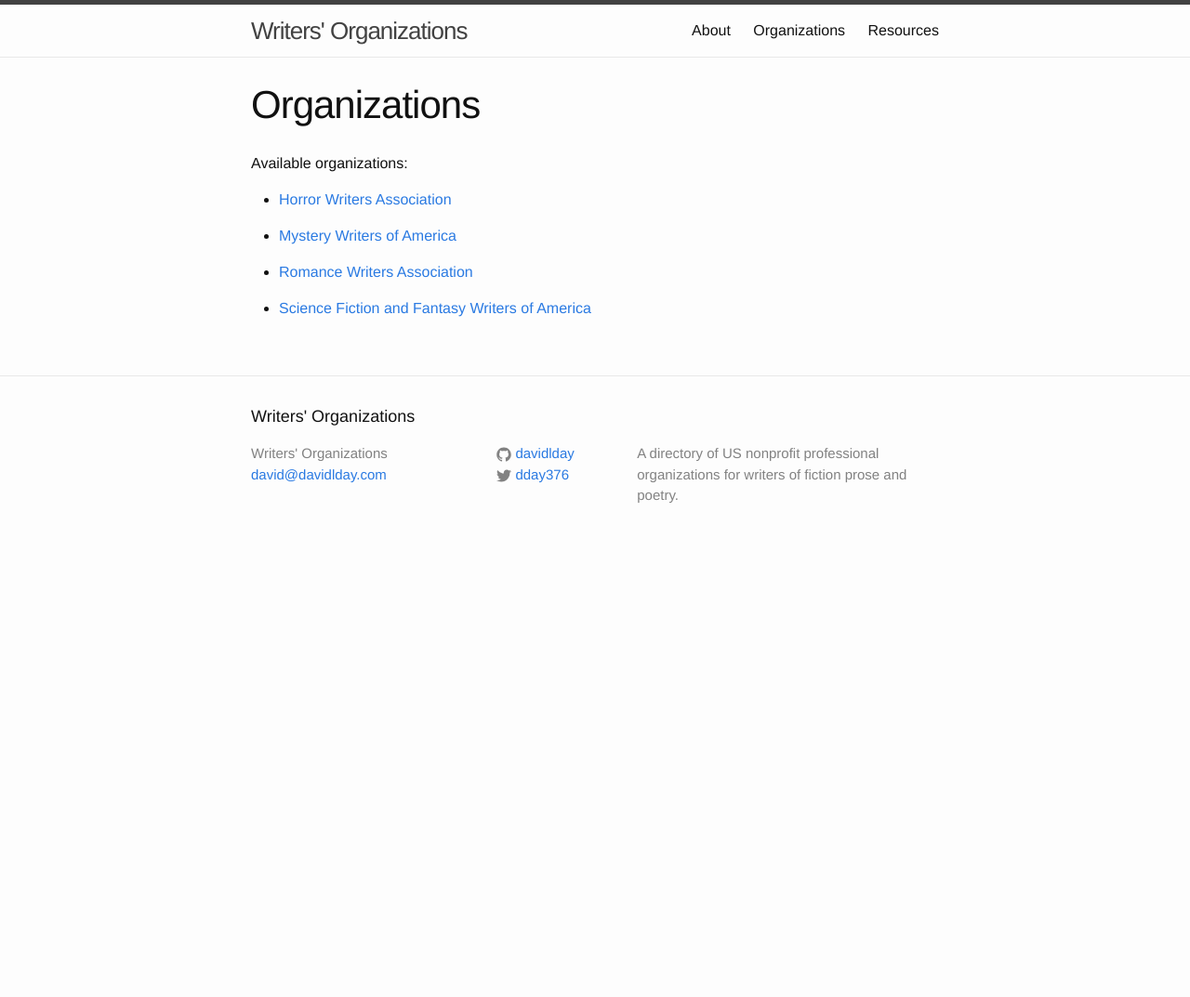
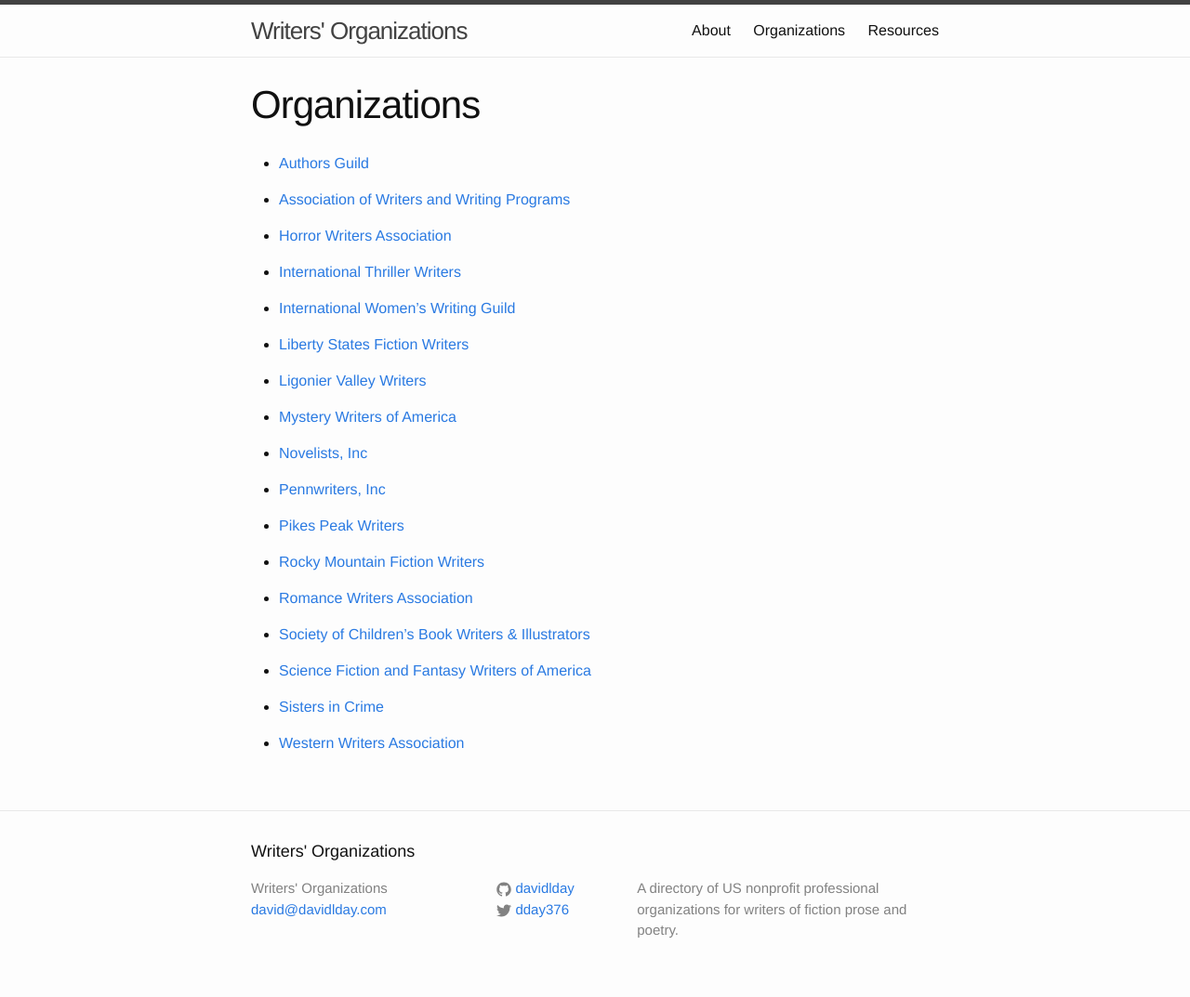
Before and after one commit to davidlday/writers-organizations, a Jekyll site: the page built from orgs/index.md, in a window 1280 px wide. Shown: the whole page at 93% size. Built offline with Jekyll 4.4.1, drawn with Linux system fonts in a browser that asks for light colours; before the commit the page ends 900 px from its top, so only the background shows below that.

Commit message:
Added stubs for all organizations so far.

```diff
--- a/_data/organizations.yml
+++ b/_data/organizations.yml
@@ -44,16 +44,173 @@
 
 
 #itw,ITW,International Thriller Writers,501(c)(6),Delaware,2004,N,13-4287988,http://thrillerwriters.org/,http://thrillerwriters.org/about-itw/bylaws/,http://nccsweb.urban.org/communityplatform/nccs/organization/profile/id/134287988,https://projects.propublica.org/nonprofits/organizations/134287988,http://www.guidestar.org/profile/13-4287988
+
+itw:
+  acronym: ITW
+  name: International Thriller Writers
+  irc: 501(c)(6)
+  incorporated_state: Delaware
+  year_formed: 2004
+  paid_offices: N
+  ein: 13-4287988
+  url: http://thrillerwriters.org/
+  bylaws_url: http://thrillerwriters.org/about-itw/bylaws/
+
+
 #ag,AG,Authors Guild,501(c)(3),New York,1964,Y,13-2509231,https://www.authorsguild.org/,,http://nccsweb.urban.org/communityplatform/nccs/organization/profile/id/132509231,https://projects.propublica.org/nonprofits/organizations/132509231,http://www.guidestar.org/profile/13-2509231
+
+ag:
+  acronym: AG
+  name: Authors Guild
+  irc: 501(c)(3)
+  incorporated_state: New York
+  year_formed: 1964
+  paid_offices: Y
+  ein: 13-2509231
+  url: https://www.authorsguild.org
+  bylaws_url:
+
 #ninc,NINC,"Novelists, Inc",501(c)(3),Kansas,1993,N,48-1134356,http://ninc.com/,,http://nccsweb.urban.org/communityplatform/nccs/organization/profile/id/481134356,https://projects.propublica.org/nonprofits/organizations/481134356,http://www.guidestar.org/profile/48-1134356
+
+ninc:
+  acronym: NINC
+  name: Novelists, Inc
+  irc: 501(c)(3)
+  incorporated_state: Kansas
+  year_formed: 1993
+  paid_offices: N
+  ein: 48-1134356
+  url: http://ninc.com/
+  bylaws_url:
+
 #scbwi,SCBWI,Society of Children's Book Writers & Illustrators,501(c)(3),California,2009,Y,30-0456551,http://www.scbwi.org/,,http://nccsweb.urban.org/communityplatform/nccs/organization/profile/id/300456551,https://projects.propublica.org/nonprofits/organizations/300456551,http://www.guidestar.org/profile/30-0456551
+
+scbwi:
+  acronym: SCBWI
+  name: Society of Children's Book Writers & Illustrators
+  irc: 501(c)(3)
+  incorporated_state: California
+  year_formed: 2009
+  paid_offices: Y
+  ein: 30-0456551
+  url: http://www.scbwi.org/
+  bylaws_url:
+
 #lsfw,LSFW,Liberty States Fiction Writers,501(c)(3),New Jersey,2009,,94-3460804,http://www.libertystatesfictionwriters.com/,,http://nccsweb.urban.org/communityplatform/nccs/organization/profile/id/943460804,https://projects.propublica.org/nonprofits/organizations/943460804,http://www.guidestar.org/profile/94-3460804
+
+lsfw:
+  acronym: LSFW
+  name: Liberty States Fiction Writers
+  irc: 501(c)(3)
+  incorporated_state: New Jersey
+  year_formed: 2009
+  paid_offices:
+  ein: 94-3460804
+  url: http://www.libertystatesfictionwriters.com/
+  bylaws_url:
+
 #sinc,SINC,Sisters in Crime,501(c)(6),New Jersey,1990,,58-1935531,http://www.sistersincrime.org/,http://www.sistersincrime.org/?page=9,http://nccsweb.urban.org/communityplatform/nccs/organization/profile/id/581935531,https://projects.propublica.org/nonprofits/organizations/581935531,http://www.guidestar.org/profile/58-1935531
+
+sinc:
+  acronym: SINC
+  name: Sisters in Crime
+  irc: 501(c)(6)
+  incorporated_state: New Jersey
+  year_formed: 1990
+  paid_offices:
+  ein: 58-1935531
+  url: http://www.sistersincrime.org/
+  bylaws_url: http://www.sistersincrime.org/?page=9
+
 #awp,AWP,Association of Writers and Writing Programs,501(c)(3),Virginia,1967,Y,05-0314999,https://www.awpwriter.org/,https://www.awpwriter.org/about/governance_articles_bylaws,http://nccsweb.urban.org/communityplatform/nccs/organization/profile/id/050314999,https://projects.propublica.org/nonprofits/organizations/050314999,http://www.guidestar.org/profile/05-0314999
+
+awp:
+  acronym: AWP
+  name: Association of Writers and Writing Programs
+  irc: 501(c)(3)
+  incorporated_state: Virginia
+  year_formed: 1967
+  paid_offices: Y
+  ein: 05-0314999
+  url: https://www.awpwriter.org/
+  bylaws_url: https://www.awpwriter.org/about/governance_articles_bylaws
+
 #wwa,WWA,Western Writers Association,501(c)(6),Colorado,1953,Y,94-6084130,http://westernwriters.org/,,http://nccsweb.urban.org/communityplatform/nccs/organization/profile/id/946084130,https://projects.propublica.org/nonprofits/organizations/946084130,http://www.guidestar.org/profile/94-6084130
+
+wwa:
+  acronym: WWA
+  name: Western Writers Association
+  irc: 501(c)(6)
+  incorporated_state: Colorado
+  year_formed: 1953
+  paid_offices: Y
+  ein: 94-6084130
+  url: http://westernwriters.org/
+  bylaws_url:
+
 #rmfw,RMFW,Rocky Mountain Fiction Writers,501(c)(6),Colorado,1986,,84-1434454,http://rmfw.org/,,http://nccsweb.urban.org/communityplatform/nccs/organization/profile/id/841434454,https://projects.propublica.org/nonprofits/organizations/841434454,http://www.guidestar.org/profile/84-1434454
+
+rmfw:
+  acronym: RMFW
+  name: Rocky Mountain Fiction Writers
+  irc: 501(c)(6)
+  incorporated_state: Colorado
+  year_formed: 1986
+  paid_offices:
+  ein: 84-1434454
+  url: http://rmfw.org/
+  bylaws_url:
+
 #ppw,PPW,Pikes Peak Writers,501(c)(3),Colorado,2002,,75-2977697,http://www.pikespeakwriters.com/,http://www.pikespeakwriters.com/wp-content/uploads/2015/09/PPW-Bylaws-2015-09-23.pdf,http://nccsweb.urban.org/communityplatform/nccs/organization/profile/id/752977697,https://projects.propublica.org/nonprofits/organizations/752977697,http://www.guidestar.org/profile/75-2977697
+
+ppw:
+  acronym: PPW
+  name: Pikes Peak Writers
+  irc: 501(c)(3)
+  incorporated_state: Colorado
+  year_formed: 2002
+  paid_offices:
+  ein: 75-2977697
+  url: http://www.pikespeakwriters.com/
+  bylaws_url: http://www.pikespeakwriters.com/wp-content/uploads/2015/09/PPW-Bylaws-2015-09-23.pdf
+
 #penw,PENW,"Pennwriters, Inc",501(c)(3),Pennsylvania,1989,N,25-1632709,http://pennwriters.org/,http://pennwriters.org/about/pennwriters-bylaws/,http://nccsweb.urban.org/communityplatform/nccs/organization/profile/id/251632709,https://projects.propublica.org/nonprofits/organizations/251632709,http://www.guidestar.org/profile/25-1632709
+
+penw:
+  acronym: PENW
+  name: Pennwriters, Inc
+  irc: 501(c)(3)
+  incorporated_state: Pennsylvania
+  year_formed: 1989
+  paid_offices: N
+  ein: 25-1632709
+  url: http://pennwriters.org/
+  bylaws_url: http://pennwriters.org/about/pennwriters-bylaws/
+
 #lvw,LVW,Ligonier Valley Writers,501(c)(3),Pennsylvania,1989,,25-1662315,http://www.lvwonline.org/,,http://nccsweb.urban.org/communityplatform/nccs/organization/profile/id/251662315,https://projects.propublica.org/nonprofits/organizations/251662315,http://www.guidestar.org/profile/25-1662315
+
+lvw:
+  acronym: LVW
+  name: Ligonier Valley Writers
+  irc: 501(c)(3)
+  incorporated_state: Pennsylvania
+  year_formed: 1989
+  paid_offices:
+  ein: 25-1662315
+  url: http://www.lvwonline.org/
+  bylaws_url:
+
 #iwwg,IWWG,International Women's Writing Guild,501(c)(3),New York,1994,,13-2964947,https://iwwg.wildapricot.org/,,http://nccsweb.urban.org/communityplatform/nccs/organization/profile/id/132964947,https://projects.propublica.org/nonprofits/organizations/132964947,http://www.guidestar.org/profile/13-2964947
+
+iwwg:
+  acronym: IWWG
+  name: International Women's Writing Guild
+  irc: 501(c)(3)
+  incorporated_state: New York
+  year_formed: 1994
+  paid_offices:
+  ein: 13-2964947
+  url: https://iwwg.wildapricot.org/
+  bylaws_url:
+
 #hns,HNS,Historical Novel Society,,,,,,https://historicalnovelsociety.org/,,http://nccsweb.urban.org/communityplatform/nccs/organization/profile/id/,https://projects.propublica.org/nonprofits/organizations/,http://www.guidestar.org/profile/
--- a/orgs/index.md
+++ b/orgs/index.md
@@ -2,8 +2,6 @@
 layout: page
 title: Organizations
 ---
-
-Available organizations:
 
 {% assign orgs = site.data.organizations | sort: name %}
 
```
Also changed, not shown: orgs/ag.md (added, +4 -0 lines), orgs/awp.md (added, +4 -0 lines), orgs/itw.md (added, +4 -0 lines), orgs/iwwg.md (added, +4 -0 lines), orgs/lsfw.md (added, +4 -0 lines), orgs/lvw.md (added, +4 -0 lines), orgs/ninc.md (added, +4 -0 lines), orgs/penw.md (added, +4 -0 lines), orgs/ppw.md (added, +4 -0 lines), orgs/rmfw.md (added, +4 -0 lines), orgs/scbwi.md (added, +4 -0 lines), orgs/sinc.md (added, +4 -0 lines), orgs/wwa.md (added, +4 -0 lines).
